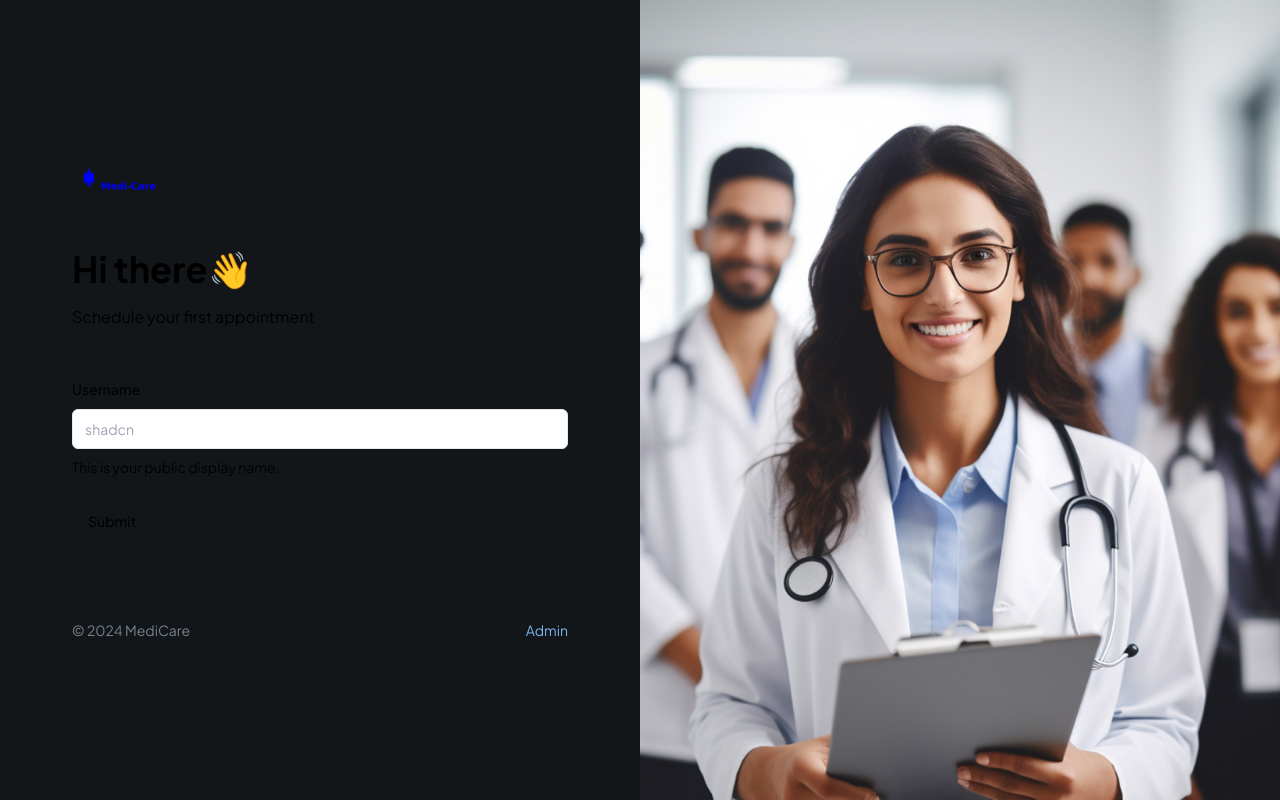
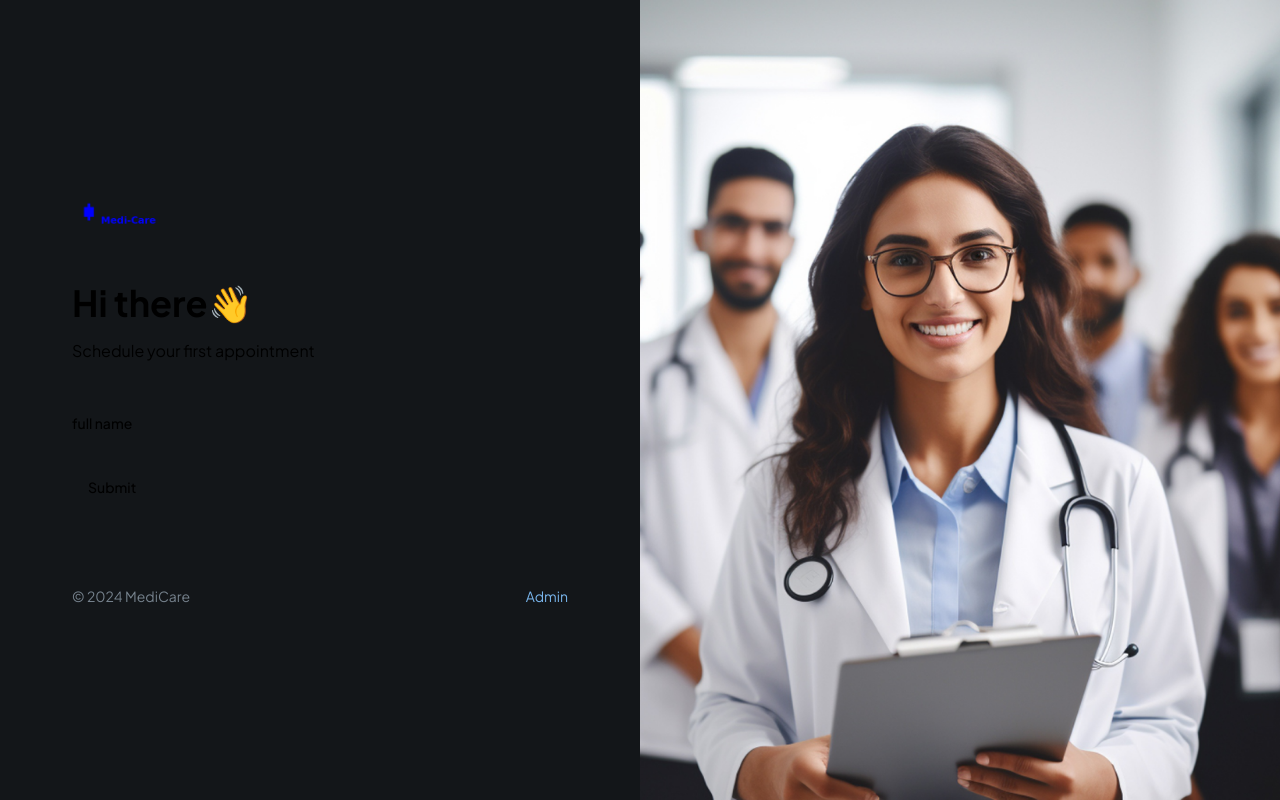
Before and after one commit to etikona/medi-care, a Next.js app: page / in a window 1280 px wide. Built offline with nearby package versions, Linux system fonts and the light colour scheme.

Commit message:
Custome props created

```diff
--- a/components/CustomeFormField.tsx
+++ b/components/CustomeFormField.tsx
@@ -9,23 +9,46 @@
 } from "@/components/ui/form";
 import { Control } from "react-hook-form";
 import { Input } from "@/components/ui/input";
+import { FormFieldType } from "./forms/PatientForm";
+
 interface CustomProps {
   control: Control<any>;
+  fieldType: FormFieldType;
+  name: string;
+  label?: string;
+  placeholder?: string;
+  iconSrc?: string;
+  iconAlt?: string;
+  disabled?: boolean;
+  dateFormat?: string;
+  showTimeSelect?: boolean;
+  children?: React.ReactNode;
+  renderSkeleton?: (field: any) => React.ReactNode;
 }
-const CustomeFormField = ({ control }: CustomProps) => {
+const RenderField = ({ field, props }: { field: any; props: CustomProps }) => {
+  switch (props.fieldType) {
+    case FormFieldType.INPUT:
+      return (
+        <div className="flex rounded-md border-dark-500 bg-dark-400"></div>
+      );
+    default:
+      break;
+  }
+};
+const CustomeFormField = (props: CustomProps) => {
+  const { control, fieldType, name, label } = props;
   return (
     <div>
       <FormField
         control={control}
-        name="username"
+        name={name}
         render={({ field }) => (
-          <FormItem>
-            <FormLabel>Username</FormLabel>
-            <FormControl>
-              <Input placeholder="shadcn" {...field} />
-            </FormControl>
-            <FormDescription>This is your public display name.</FormDescription>
-            <FormMessage />
+          <FormItem className="flex-1">
+            {fieldType !== FormFieldType.CHECKBOX && label && (
+              <FormLabel>{label}</FormLabel>
+            )}
+            <RenderField field={field} props={props} />
+            <FormMessage className="shad-error" />
           </FormItem>
         )}
       />
--- a/components/forms/PatientForm.tsx
+++ b/components/forms/PatientForm.tsx
@@ -5,9 +5,17 @@
 import { z } from "zod";
 import { Button } from "@/components/ui/button";
 import { Form } from "@/components/ui/form";
-
+import icon from "@/public/assets/icons/user.svg";
 import CustomeFormField from "../CustomeFormField";
-
+export enum FormFieldType {
+  INPUT = "input",
+  TEXTAREA = "textarea",
+  PHONE_INPUT = "phoneInput",
+  CHECKBOX = "checkbox",
+  DATE_PICKER = "datePicker",
+  SELECT = "select",
+  SKELETON = "skeleton",
+}
 const formSchema = z.object({
   username: z.string().min(2, {
     message: "Username must be at least 2 characters.",
@@ -32,7 +40,15 @@
           <h1 className="header">Hi there👋</h1>
           <p className="">Schedule your first appointment</p>
         </section>
-        <CustomeFormField control={form.control} />
+        <CustomeFormField
+          fieldType={FormFieldType.INPUT}
+          control={form.control}
+          name="name"
+          label="full name"
+          placeholder="John Doe"
+          iconSrc={icon}
+          iconAlt="User icon"
+        />
         <Button type="submit">Submit</Button>
       </form>
     </Form>
```
